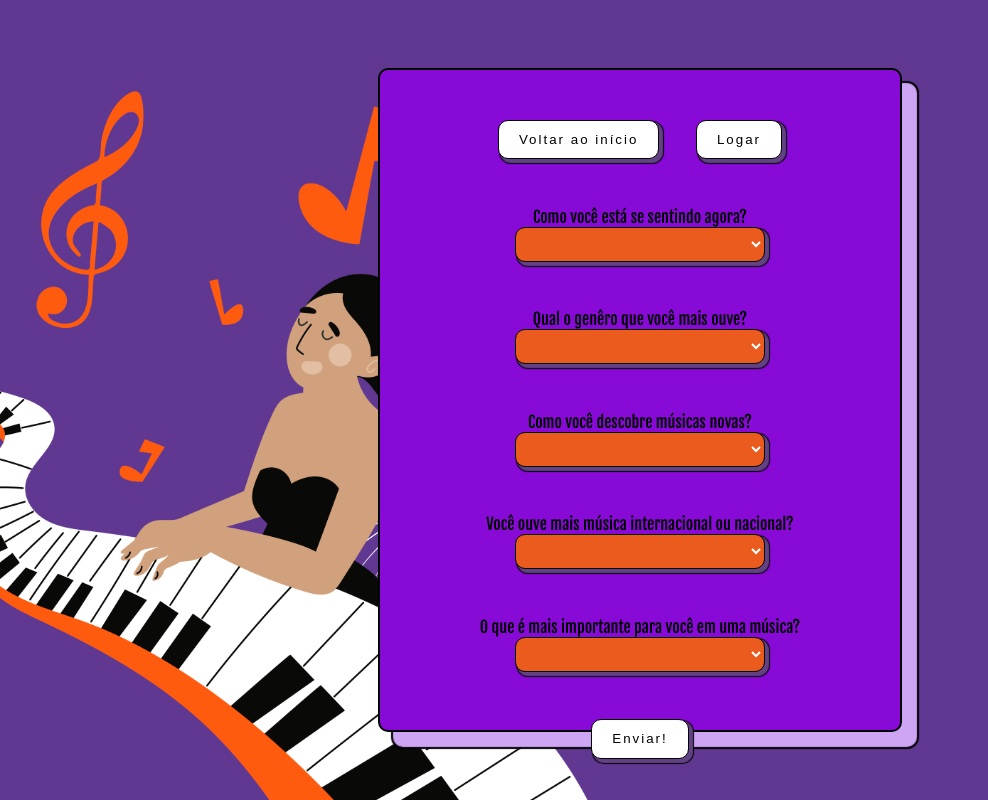
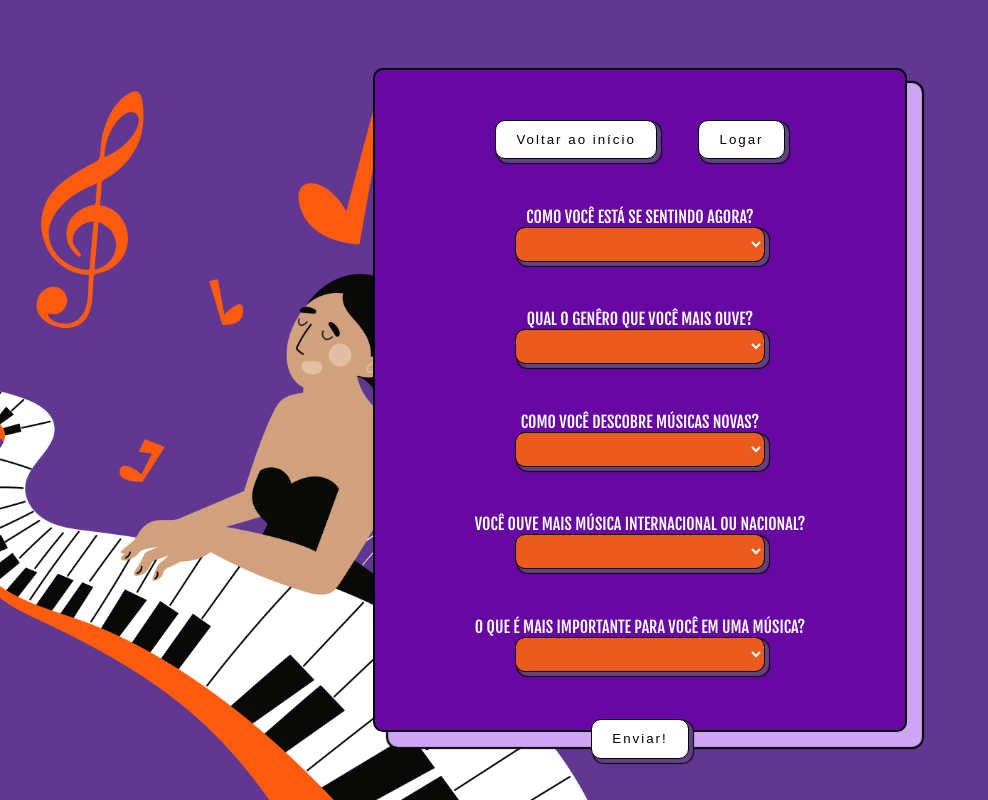
Before and after one commit to IgorMoura1/Rythmood-PRJ, a website: page Site API/site/public/formulario.html in a window 1280 px wide. Shown: the whole page, without its empty margins (0-988 px from the left). Drawn offline with Linux system fonts and the light colour scheme.

Commit message:
Ajustando formulário

```diff
--- a/Site API/site/public/css/formulario.css
+++ b/Site API/site/public/css/formulario.css
@@ -18,7 +18,7 @@ body {
 }
 
 .contact-us {
-    background: #870ad6;
+    background: #6808a3;
     padding: 50px 100px;
     border: 2px solid black;
     box-shadow: 15px 15px 1px #cea5f5, 15px 15px 1px 2px black;
@@ -103,6 +103,8 @@ input:-webkit-autofill:focus {
     width: 100%;
     height: 70vh;
     align-items: center;
+    color: #ffffff;
+    text-transform: uppercase;
 }
 
 .box select {
```
Also changed, not shown: Site API/site/public/dashboard.html (+1 -1 lines), Site API/site/public/index.html (+2 -1 lines).
